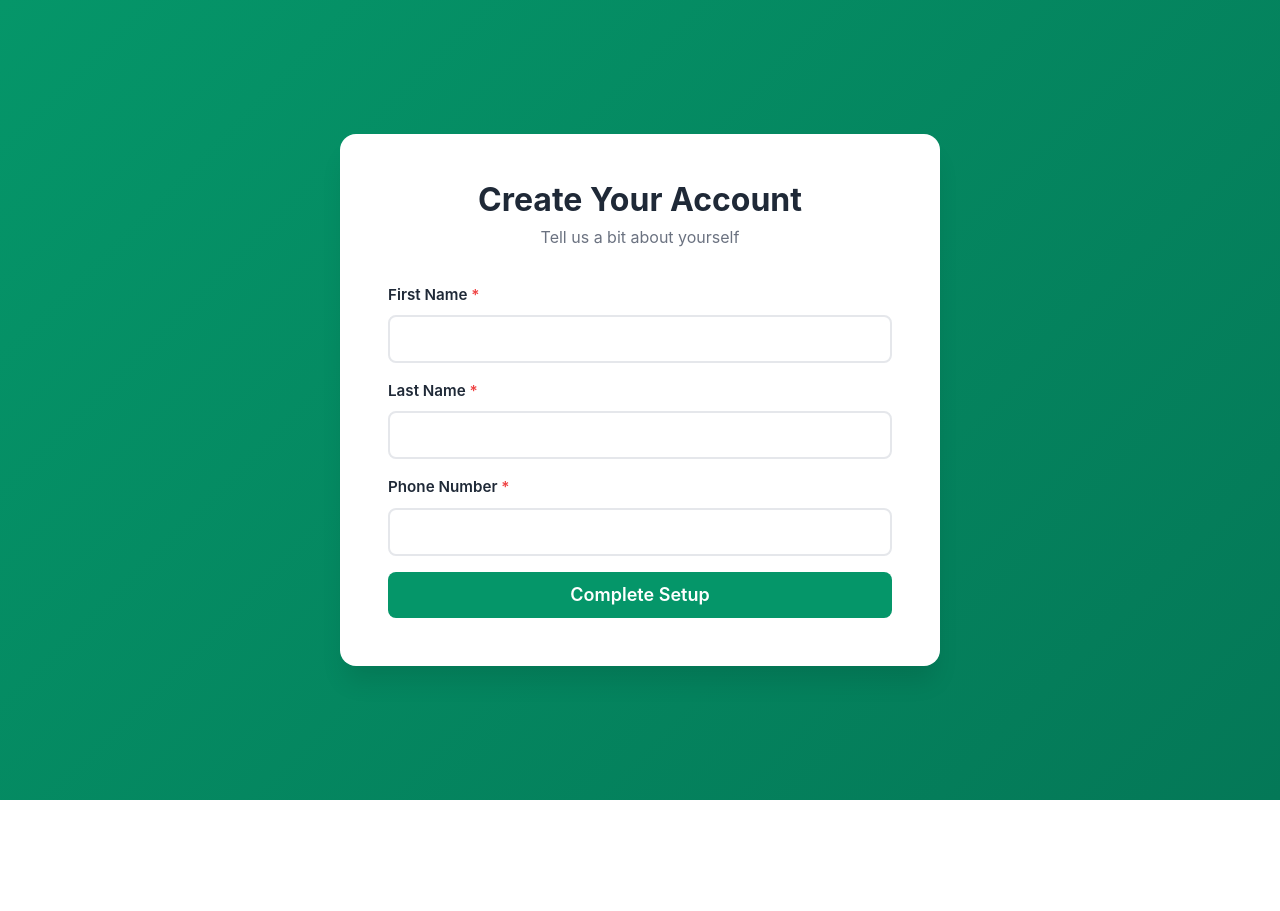
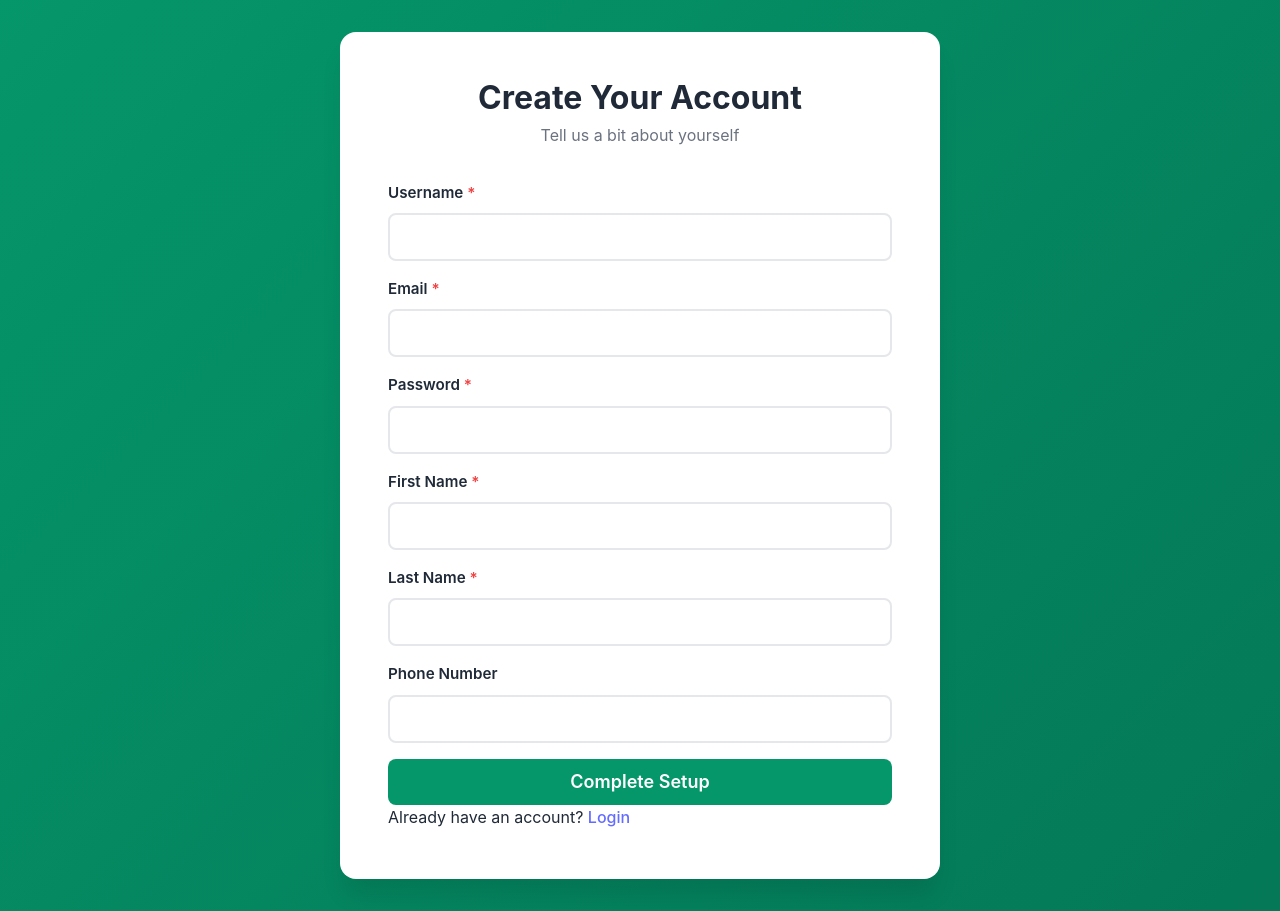
Before and after one commit to emz95/cafe-hop, a React (Vite) app: page /setup in a window 1280 px wide. Before the commit the page ends 800 px from the top, so only its background shows below. Built offline with nearby package versions, Linux system fonts and the light colour scheme.

Commit message:
Refactor SetupScreen to use InputField component and match backend

```diff
--- a/src/screens/SetupScreen.jsx
+++ b/src/screens/SetupScreen.jsx
@@ -1,12 +1,16 @@
 import React, { useState } from 'react';
 import { useNavigate } from 'react-router-dom';
+import InputField from '../components/InputField';
 
 const SetupScreen = () => {
   const navigate = useNavigate();
   const [formData, setFormData] = useState({
+    username: '',
+    email: '',
+    password: '',
     firstName: '',
     lastName: '',
-    phoneNumber: ''
+    number: ''
   });
 
   const handleSubmit = (e) => {
@@ -21,43 +25,61 @@ const SetupScreen = () => {
         <p className="setup-subtitle">Tell us a bit about yourself</p>
 
         <form onSubmit={handleSubmit} className="setup-form">
-          <div className="input-field">
-            <label className="input-label">First Name <span className="required">*</span></label>
-            <input
+          <InputField
+            label="Username"
+            type="text"
+            value={formData.username}
+            onChange={(e) => setFormData({...formData, username: e.target.value})}
+            required
+          />
+
+          <InputField
+            label="Email"
+            type="email"
+            value={formData.email}
+            onChange={(e) => setFormData({...formData, email: e.target.value})}
+            required
+          />
+
+          <InputField
+            label="Password"
+            type="password"
+            value={formData.password}
+            onChange={(e) => setFormData({...formData, password: e.target.value})}
+            required
+          />
+
+          <InputField
+            label="First Name"
             type="text"
             value={formData.firstName}
             onChange={(e) => setFormData({...formData, firstName: e.target.value})}
-              className="input"
             required
           />
-          </div>
 
-          <div className="input-field">
-            <label className="input-label">Last Name <span className="required">*</span></label>
-            <input
+          <InputField
+            label="Last Name"
             type="text"
             value={formData.lastName}
             onChange={(e) => setFormData({...formData, lastName: e.target.value})}
-              className="input"
             required
           />
-          </div>
 
-          <div className="input-field">
-            <label className="input-label">Phone Number <span className="required">*</span></label>
-            <input
+          <InputField
+            label="Phone Number"
             type="tel"
-              value={formData.phoneNumber}
-              onChange={(e) => setFormData({...formData, phoneNumber: e.target.value})}
-              className="input"
-              required
+            value={formData.number}
+            onChange={(e) => setFormData({...formData, number: e.target.value})}
           />
-          </div>
 
           <button type="submit" className="btn btn-primary btn-large btn-full-width">
             Complete Setup
           </button>
         </form>
+
+        <p className="setup-footer">
+          Already have an account? <a href="/login" className="link">Login</a>
+        </p>
       </div>
     </div>
   );
```
Lines whose indentation alone changed are shown as unchanged.
